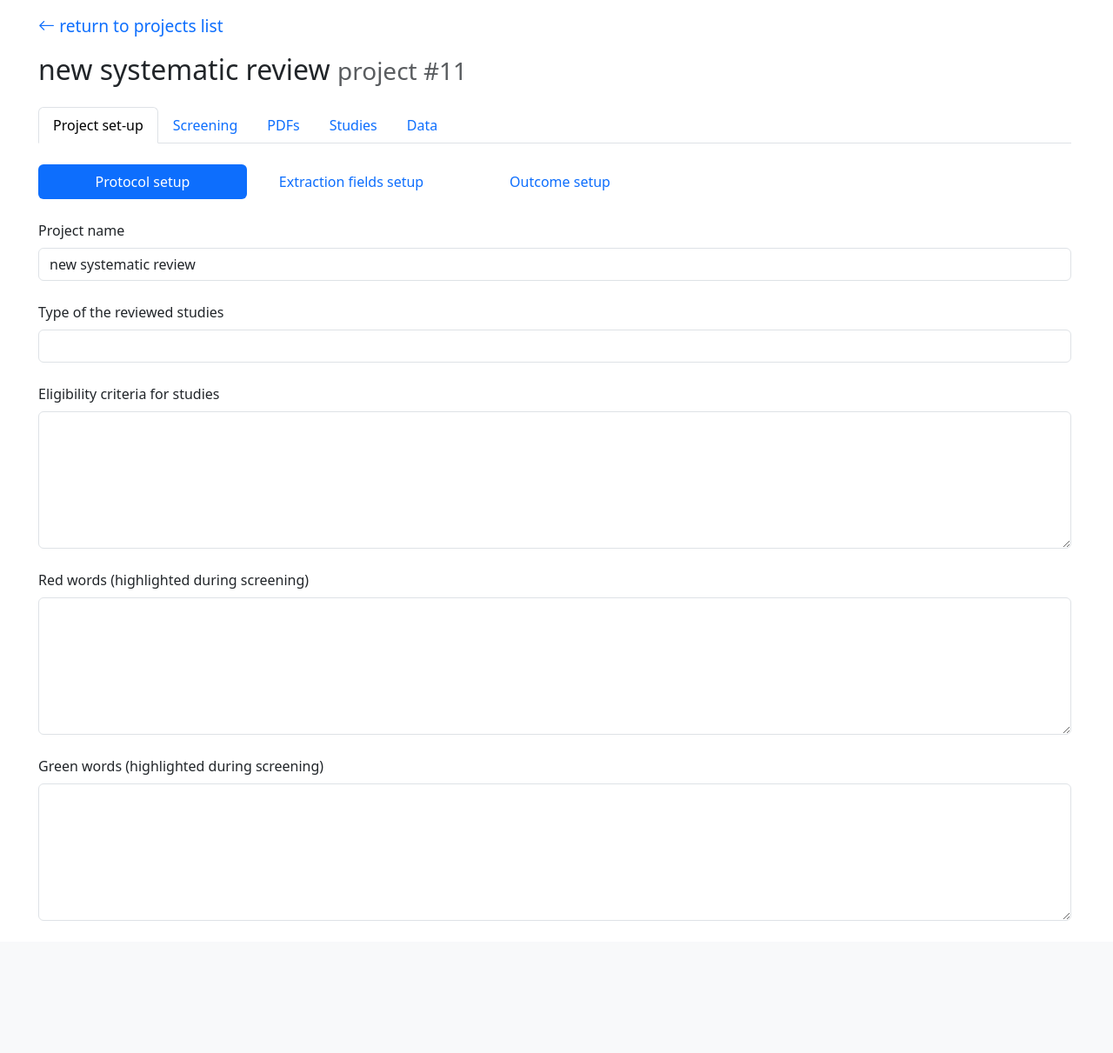
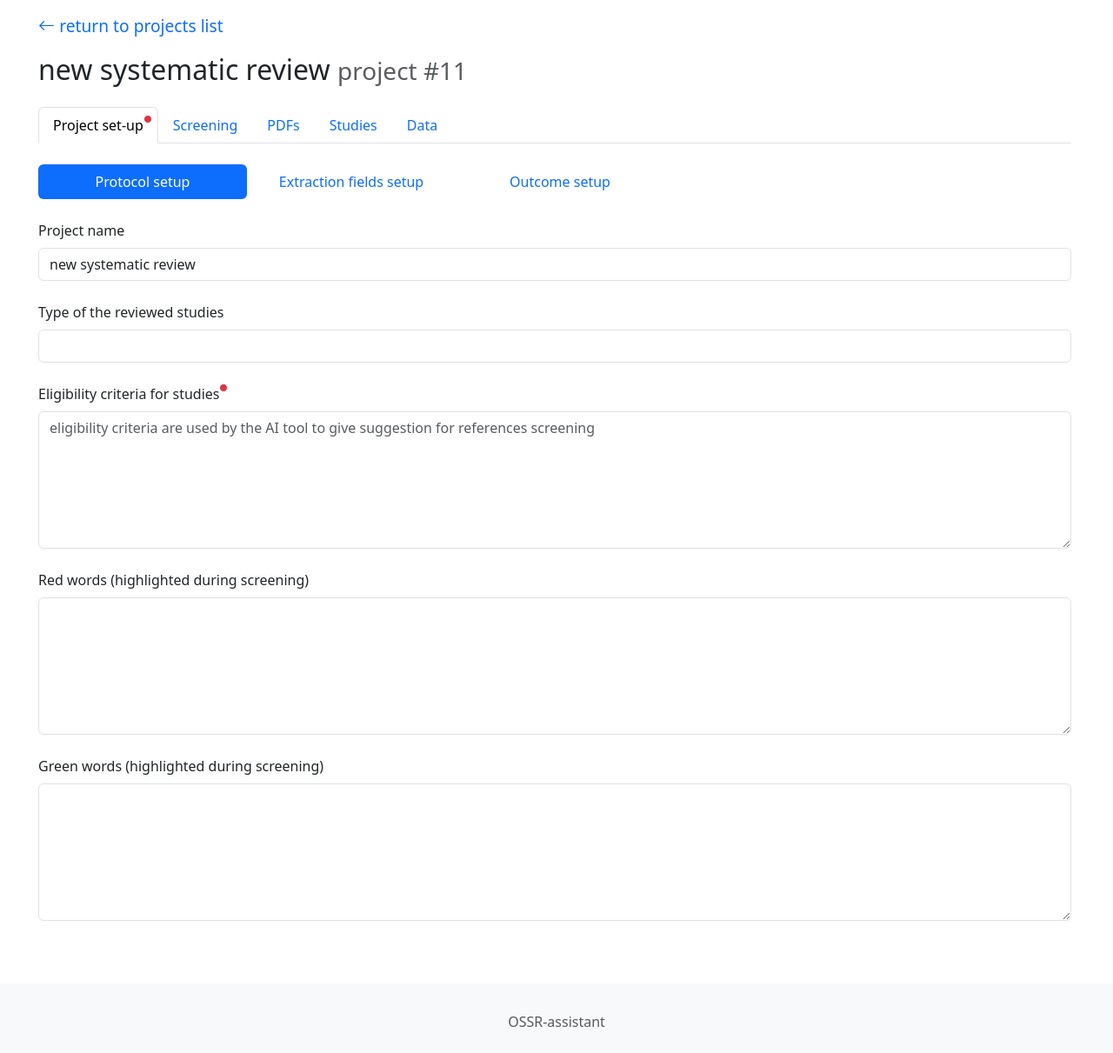
Before and after one commit to cucheratmi/OSSR-assist, a Flask app: page /project/add in a window 1280 px wide. Shown: the part 56-1267 px from the top of the page at 87% size. Before the commit the page ends 1115 px from the top, so only its background shows below. Run offline with Flask 3, Linux system fonts and the light colour scheme; data comes from the database, SQL or seed files in the repository; both versions use the stored data as it was after the commit; parts of the project's set-up code (start-up, migrations or seed data) failed here and were passed over; some libraries are stand-ins or nearby versions.

Commit message:
updating

```diff
--- a/projects.py
+++ b/projects.py
@@ -8,10 +8,11 @@ from utils import *
 from AI_utils import *
 
 def projects_list():
-    sql = "SELECT id, name, type_of_study FROM projects ORDER BY name"
+    sql = "SELECT id, name, type_of_study, eligibility_criteria FROM projects ORDER BY name"
     projects = sql_select_fetchall(sql, ())
-    LLM_available = is_primary_LLM_available() and is_secondary_LLM_available()
-    return render_template('projects_list.html', projects=projects, LLM_available=LLM_available, type_of_study_dict=type_of_study_dict)
+    LLM_available = (is_primary_LLM_available() and is_secondary_LLM_available())
+    return render_template('projects_list.html', projects=projects,
+                           no_LLM = not LLM_available, type_of_study_dict=type_of_study_dict,)
 
 def home():
     return projects_list()
@@ -20,8 +21,11 @@ def project_edit(id):
     sql = "SELECT * FROM projects WHERE id=?"
     project_data = sql_select_fetchone(sql, (id,))
     project_name = project_data['name']
+    eligibility_criteria_empty = project_data['eligibility_criteria'] is None or project_data['eligibility_criteria'] == ''
 
-    return render_template('project_setup_1.html', project_id=id, project_data=project_data, TypeOfStudy=TypeOfStudy, project_name=project_name)
+    return render_template('project_setup_1.html', project_id=id, project_data=project_data,
+                           TypeOfStudy=TypeOfStudy, project_name=project_name,
+                           eligibility_criteria_empty=eligibility_criteria_empty)
 
 
 def project_delete(project_id):
--- a/templates/_navbar1.html
+++ b/templates/_navbar1.html
@@ -12,7 +12,14 @@
 
 <ul class="nav nav-tabs mb-4 mt-4">
   <li class="nav-item">
-    <a class="nav-link {% if page=='setup' %}active{% endif %}" href="/project/edit/{{ project_id }}">Project set-up</a>
+    <a class="nav-link {% if page=='setup' %}active{% endif %}" href="/project/edit/{{ project_id }}">
+        Project set-up
+        {%  if eligibility_criteria_empty %}
+            <span class="position-absolute top-n2 start-99 translate-left p-1 bg-danger border border-light rounded-circle">
+                <span class="visually-hidden">Nouvelle notification</span>
+            </span>
+        {% endif %}
+    </a>
   </li>
   <li class="nav-item">
     <a class="nav-link {% if page=='screening' %}active{% endif %}" href="/records/list/{{ project_id }}/1">Screening</a>
--- a/templates/base.html
+++ b/templates/base.html
@@ -1,5 +1,5 @@
 <!DOCTYPE html>
-<html lang="en">
+<html lang="en" class="min-vh-100">
 <head>
     <meta charset="UTF-8">
     <meta http-equiv="X-UA-Compatible" content="IE=edge">
@@ -23,7 +23,7 @@
     </style>
 </head>
 
-<body>
+<body class="d-flex flex-column min-vh-100">
 
 <nav class="navbar navbar-expand-lg bg-body-tertiary">
   <div class="container-fluid">
@@ -42,7 +42,14 @@
                 <a class="nav-link " aria-current="page" href="{{ url_for('endpoint_home')}}"><i class="bi bi-house"></i> projects</a>
             </li>
             <li class="nav-item">
-                <a href="/setup" class="nav-link " ><i class="bi bi-person-gear"></i> set-up</a>
+                <a href="/setup" class="nav-link " >
+                    <i class="bi bi-person-gear"></i> set-up
+                    {%  if no_LLM %}
+                            <span class="position-absolute top-n2 start-99 translate-left p-1 bg-danger border border-light rounded-circle">
+                                <span class="visually-hidden">Nouvelle notification</span>
+                            </span>
+                    {% endif %}
+                </a>
             </li>
       </ul>
 
@@ -51,7 +58,7 @@
   </div>
 </nav>
 
-<div class="container-fluid" style="margin-left: 2em; padding-right: 5em; margin-right: 5em;" role="alert">
+<div class="container-fluid flex-grow-1" style="margin-left: 2em; padding-right: 5em; margin-right: 5em;" role="alert">
 
 {%  block content %}{% endblock %}
 
@@ -63,14 +70,17 @@
         const popoverList = [...popoverTriggerList].map(popoverTriggerEl => new bootstrap.Popover(popoverTriggerEl))
     </script>
 
-{#<nav class="navbar  sticky-bottom bg-body-tertiary ">#}
-{#    <div class="container-fluid">#}
-{#        <span class="navbar-text">#}
-{#          OSSR-assistant#}
-{#        </span>#}
-{##}
-{#    </div>#}
-{#</nav>#}
+<br/><br/>
+<footer class="footer mt-auto py-4 bg-light" >
+    <div class="container">
+        <div class="row">
+            <div class="col text-center">
+
+                <p class="mt-2 mb-0 text-muted">OSSR-assistant</p>
+            </div>
+        </div>
+    </div>
+</footer>
 
 </body>
 
--- a/templates/project_setup_1.html
+++ b/templates/project_setup_1.html
@@ -9,7 +9,7 @@
 
         <ul class="nav nav-pills">
             <li class="nav-item">
-                <a class="nav-link active" href="/project_edit/{{ project_id }}"
+                <a class="nav-link active" href="/project/edit/{{ project_id }}"
                    style="width: 15rem; text-align: center;">Protocol setup</a>
             </li>
             <li class="nav-item">
@@ -52,9 +52,25 @@
 
 
 <div class="mb-4">
-    <label for="eligibility_criteria" class="form-label">Eligibility criteria for studies</label>
-    <textarea rows="6" class="form-control" id="eligibility_criteria" name="eligibility_criteria" hx-post="/project/update_field/{{ project_id }}/eligibility_criteria" hx-trigger="change" hx-target="#eligibility_criteria_info" hx-swap="innerHTML">{{ project_data["eligibility_criteria"] }}</textarea>
+    <label for="eligibility_criteria" class="form-label">
+        Eligibility criteria for studies
+        {%  if eligibility_criteria_empty %}
+            <span class="position-absolute top-n2 start-99 translate-left p-1 bg-danger border border-light rounded-circle">
+                <span class="visually-hidden">Nouvelle notification</span>
+            </span>
+        {% endif %}
+
+    </label>
+    <textarea rows="6" class="form-control" id="eligibility_criteria" name="eligibility_criteria"
+              placeholder="eligibility criteria are used by the AI tool to give suggestion for references screening"
+              hx-post="/project/update_field/{{ project_id }}/eligibility_criteria" hx-trigger="change"
+              hx-target="#eligibility_criteria_info" hx-swap="innerHTML">{{ project_data["eligibility_criteria"] }}</textarea>
     <div id="eligibility_criteria_info" class="form-text"></div>
+{#    {% if eligibility_criteria_empty %}#}
+{#        <div class="alert alert-warning" role="alert">#}
+{#            Eligibility criteria should be defined to use the AI tool for screening.#}
+{#        </div>#}
+{#    {% endif %}#}
 </div>
 
 <div class="mb-4">
```
Also changed, not shown: templates/projects_list.html (+8 -1 lines), srai_database.sqlite.
